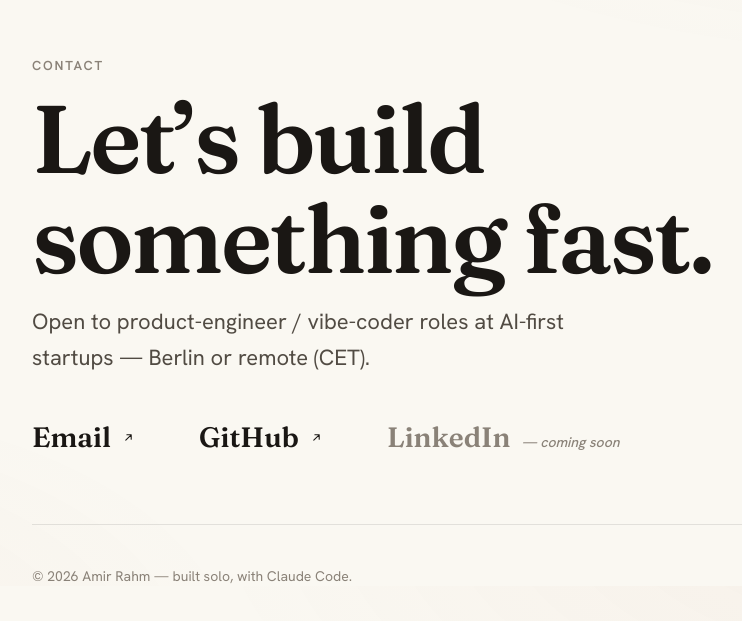
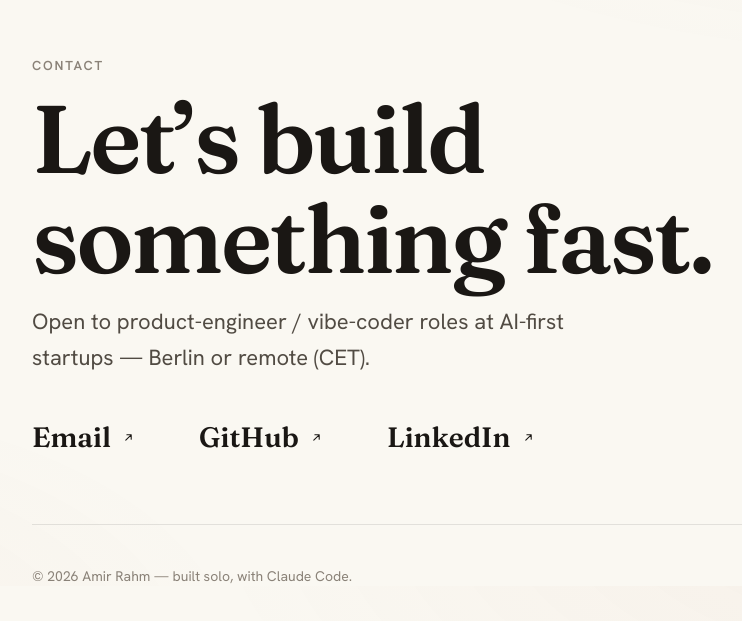
Before and after one commit to amirrahm123/Portfolio-amir, a React (Vite) app: page / in a window 1280 px wide. Shown: the part 5014-5635 px from the top of the page, without its empty margins (108-850 px from the left). Built offline with nearby package versions, Linux system fonts and the light colour scheme.

Commit message:
Add LinkedIn link

```diff
--- a/src/data/site.ts
+++ b/src/data/site.ts
@@ -16,7 +16,7 @@ export const SITE = {
  * non-clickable "LinkedIn — coming soon" placeholder. Filling this in is the
  * single edit needed to turn it into a real link.
  */
-export const LINKEDIN_URL = '';
+export const LINKEDIN_URL = 'https://www.linkedin.com/in/amir-rahm-142b58311';
 
 export const NAV_LINKS = [
   { label: 'Work', href: '#work' },
```
